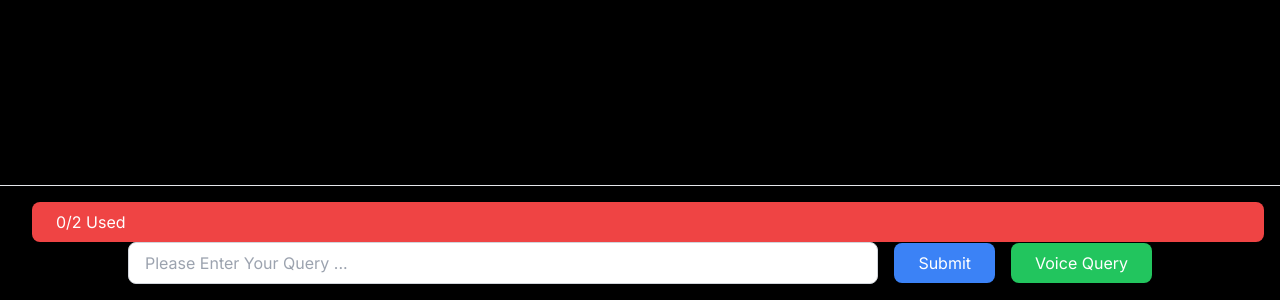
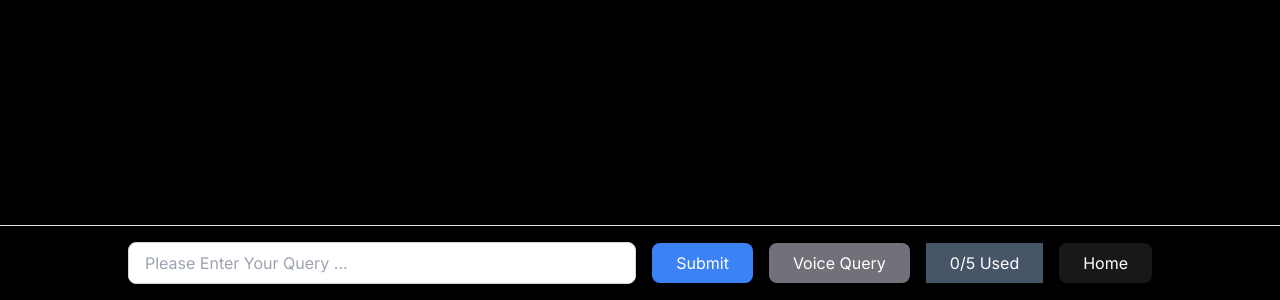
Before and after one commit to Anayverma/AdiraInterface, a Next.js app: page /panic in a window 1280 px wide. Shown: the part 500-800 px from the top of the page. Built offline with nearby package versions, Linux system fonts and the light colour scheme.

Commit message:
deploy-2

```diff
--- a/src/app/adira/page.js
+++ b/src/app/adira/page.js
@@ -136,6 +136,8 @@ export default function GetData() {
   async function fetchData() {
     try {
       setLoading(true);
+      // const response = await fetch("https://adira-model-backend.onrender.com", {
+
       const response = await fetch("http://localhost:5000/", {
         method: "POST",
         headers: {
@@ -143,6 +145,8 @@ export default function GetData() {
         },
         body: JSON.stringify({ query: query }),
       });
+      console.log(response)
+
       if (!response.ok) {
         throw new Error("Network response was not ok");
       }
@@ -269,7 +273,12 @@ export default function GetData() {
         </div>
       ) : (
         <main className="bg-black">
-          <nav className="navbar bg-zinc-900">
+          <nav className="navbar "
+          style={{
+            WebkitBackdropFilter: "blur(10px)", // for Safari
+            backdropFilter: "blur(10px)",
+           }}
+          >
             <div className="navbar-left">
               <span className="company-name">Adira</span>
               <span></span>
--- a/src/app/page.js
+++ b/src/app/page.js
@@ -246,7 +246,7 @@ export default function Home() {
                     </h3>
                     <br />
                     <p className="text-lg">
-                      {`Experinec our services free without signup Avail free Tokenn to get the query generated by oADIRA
+                      {`Experience our services free without signup Avail free Tokenn to get the query generated by ADIRA
                 `}
                     </p>
                     <br />
@@ -314,7 +314,7 @@ export default function Home() {
                     </h3>
                     <br />
                     <p className="text-lg">
-                      {`Experinec our services free without signup Avail free Tokenn to get the query generated by oADIRA
+                      {`Explore our services exclusively by signup, Avail Unlimited Tokens to get the query generated by ADIRA
                 `}
                     </p>
                     <br />
@@ -371,7 +371,7 @@ export default function Home() {
                                 />
                               </svg>
 
-                              <span className="pr-6 text-gray-100">Pro</span>
+                              <span className="pr-6 text-gray-100">Sign In</span>
                             </span>
                             <span className="pl-6 text-blue-900 group-hover:text-gray-100 transition duration-200">
                               &rarr;
@@ -388,7 +388,7 @@ export default function Home() {
                     </h3>
                     <br />
                     <p className="text-lg">
-                      {`Experinec our services free without signup Avail free Tokenn to get the query generated by oADIRA
+                      {`Premium Members can access our consultation services WorldWide, Connect to vast network of lawyers
                 `}
                     </p>
                     <br />
@@ -448,7 +448,7 @@ export default function Home() {
                               </svg>
 
                               <span className="pr-6 text-gray-100">
-                                Premium
+                                Pay
                               </span>
                             </span>
                             <span className="pl-6 text-blue-900 group-hover:text-gray-100 transition duration-200">
--- a/src/app/panic/page.js
+++ b/src/app/panic/page.js
@@ -104,13 +104,19 @@ export default function GetData() {
   async function fetchData() {
     try {
       setLoading(true);
-      const response = await fetch("http://localhost:5000/", {
+      const response = await fetch("https://adira-model-backend.onrender.com", {
+        // const response = await fetch("http://localhost:5000/", {
+        // mode: 'no-cors',
         method: "POST",
         headers: {
           "Content-Type": "application/json",
         },
         body: JSON.stringify({ query: query }),
+
       });
+
+      console.log(response)
+
       if (!response.ok) {
         throw new Error("Network response was not ok");
       }
@@ -123,9 +129,10 @@ export default function GetData() {
 
       const command = JSON.stringify({ QUERY: query, MESSAGE: message });
       // setLoading(true);
-      // const response_new = await fetch("https://adira-interface.vercel.app/api", {
+      const response_new = await fetch("https://adira-interface.vercel.app/api", {
 
-      const response_new = await fetch("http://localhost:3000/api", {
+      // const response_new = await fetch("http://localhost:3000/api", {
+        mode: 'no-cors',
         method: "POST",
         body: command,
       });
@@ -178,7 +185,7 @@ export default function GetData() {
 
   return (
     <>
-      {!(count <= 100) ? (
+      {!(count <= 5) ? (
         <div className="fixed top-0 left-0 w-full h-full bg-black bg-opacity-50 flex justify-center items-center">
           <div className="bg-slate-50	 p-8 rounded-lg shadow-md">
             <div className="flex-col justify-between">
@@ -209,7 +216,7 @@ export default function GetData() {
                     <div
                       className={`text-white p-2 rounded-lg max-w-[70%] mb-2 ${
                         message.role === "user"
-                          ? "bg-blue-500 self-end text-right ml-auto mr-[5%]"
+                          ? "self-end text-right ml-auto mr-[5%]"
                           : "bg-yellow-500 self-start ml-[5%] mt-6 "
                       }`}
                     >
@@ -220,7 +227,7 @@ export default function GetData() {
                 {message.role === "user" && (
                   <div className="flex items-center justify-end">
                     <div
-                      className={`text-white p-2 rounded-lg max-w-[70%] mb-2 bg-blue-500 self-end text-right ml-auto mr-[5%]`}
+                      className={`text-white p-2 rounded-lg max-w-[70%] mb-2 bg-blue-900 self-end text-right ml-auto mr-[5%]`}
                     >
                       {message.message}
                     </div>
@@ -247,9 +254,6 @@ export default function GetData() {
             onSubmit={handleSubmit}
             className="fixed bottom-0 left-0 w-full  p-4 border-t "
           >
-            <div className="ml-4 bg-red-500 text-white px-6 py-2 rounded-lg hover:bg-yellow-600 transition-colors duration-300">
-              {count}/2 Used
-            </div>
             <div className="max-w-screen-lg mx-auto flex items-center">
               <label className="flex-grow">
                 <span className="sr-only">Enter your query:</span>
@@ -275,12 +279,13 @@ export default function GetData() {
                 <button
                   type="button"
                   onClick={startSpeechRecognition}
-                  className={`ml-4 bg-green-500 text-white px-6 py-2 rounded-lg hover:bg-green-600 transition-colors duration-300
+                  className={`ml-4 bg-zinc-500 text-white px-6 py-2 rounded-lg hover:bg-green-600 transition-colors duration-300
                  `}
                 >
                   Voice Query
                 </button>
               )}
+
               {isRecording && (
                 <div className="fixed top-0 left-0 w-full h-full bg-black bg-opacity-50 flex justify-center items-center">
                   <div className="text-white text-center">
@@ -295,6 +300,17 @@ export default function GetData() {
                   </div>
                 </div>
               )}
+              <div className="ml-4 bg-slate-600 text-white px-6 py-2 rounded-lgtransition-colors duration-300">
+                {count}/5 Used
+              </div>
+              <button
+                  type="button"
+                  onClick={()=>router.push("/")}
+                  className={`ml-4 bg-zinc-900 text-white px-6 py-2 rounded-lg transition-colors duration-300
+                 `}
+                >
+                  Home
+                </button>
             </div>
           </form>
         </main>
```
